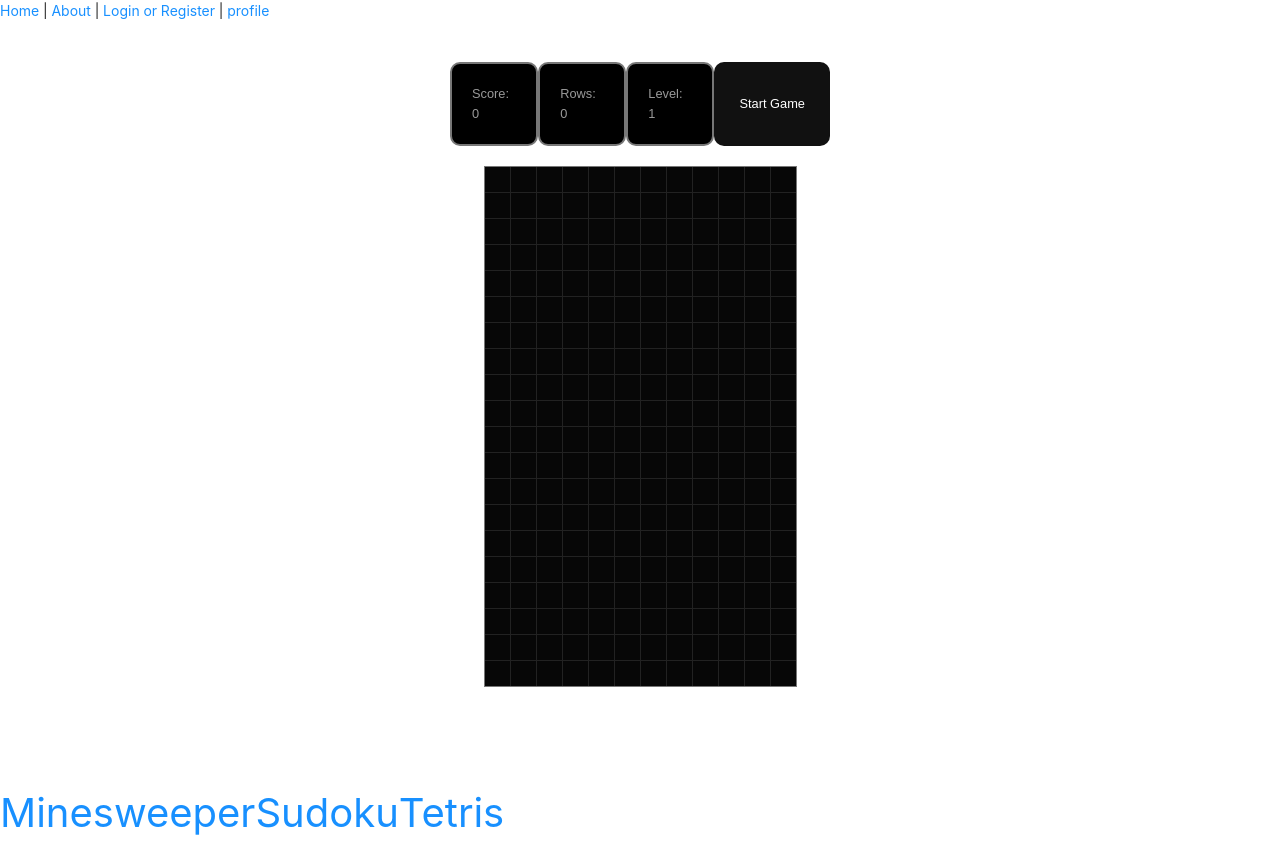
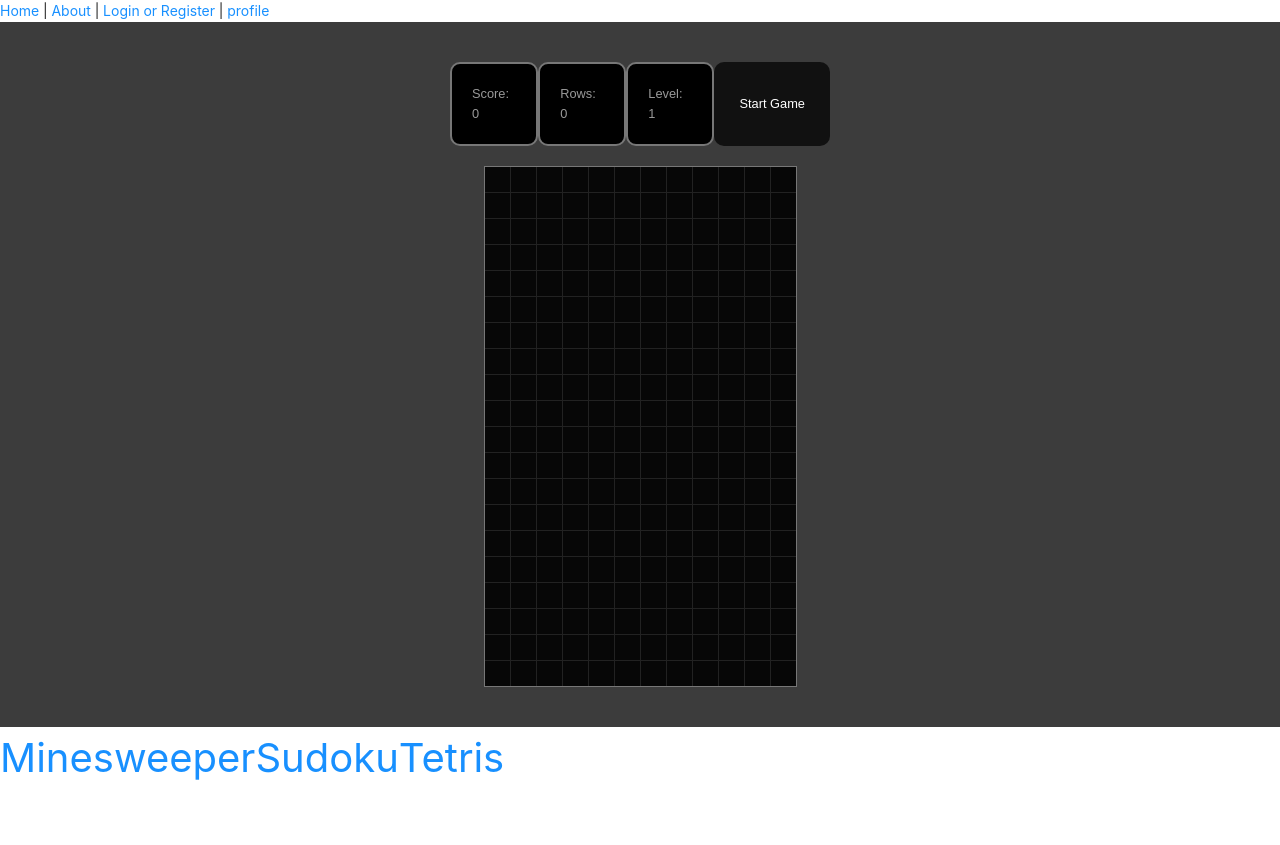
Before and after one commit to Manion-sebastian/waggroup, a Next.js app: page /tetris in a window 1280 px wide. After the commit the page ends 800 px from the top, so only its background shows below. Built offline with nearby package versions, Linux system fonts and the light colour scheme.

Commit message:
fixes swipe down feature and prevents swipe-scroll

```diff
--- a/components/tetris/App.styles.ts
+++ b/components/tetris/App.styles.ts
@@ -2,10 +2,10 @@ import styled from 'styled-components';
 
 export const StyledTetrisWrapper = styled.div`
   width: 100%;
-  height: 95vh;
+  height: 100%;
   overflow: hidden;
   outline: none;
-  user-select: none;
+  background-color: rgb(60, 60, 60);
 `;
 
 export const StyledTetris = styled.div`
@@ -14,13 +14,11 @@ export const StyledTetris = styled.div`
   align-items: center;
   padding: 40px;
   margin: 0 auto;
-  user-select: none;
 
   .display {
     display: flex;
     justify-content: space-between;
     width: 380px;
     padding: 0 0 -10px 0;
-    user-select: none;
   }
 `;
--- a/components/tetris/App.tsx
+++ b/components/tetris/App.tsx
@@ -87,6 +87,7 @@ const App: React.FC = () => {
   }
 
   const handlerSwipe = useSwipeable({
+    preventScrollOnSwipe: true,
     onSwipedRight: ({ event }) => {
       event.stopPropagation()
       if (!gameOver) {
@@ -100,22 +101,16 @@ const App: React.FC = () => {
         playerRotateLeft(stage)
       }
     },
-    // FIX THIS!!!!!!!!!!!!!!
-    onSwiping: ({ dir, event, first }) => {
+    onSwiping: ({ dir, event }) => {
       event.stopPropagation()
       if (!gameOver) {
         if(dir === 'Down') {
-          if(first) {
-            return
-          }
             setDropTime(30)
           }
       }
-
-      // onSwiping: ({ event }) => {
-      //   event.stopPropagation()
-      //   setDropTime(30)
-      // }
+    },
+    onTouchEndOrOnMouseUp: () => {
+      setDropTime(1000 / level + 200);
     }
   })
 
@@ -148,6 +143,7 @@ const App: React.FC = () => {
 
   return (
       <StyledTetrisWrapper role='button' tabIndex={0} onKeyDown={move} onKeyUp={keyUp}  onMouseDown={moveClick}  ref={gameArea}>
+
         <StyledTetris {...handlerSwipe}>
           <div className='display'>
               {gameOver ? (
@@ -171,8 +167,9 @@ const App: React.FC = () => {
 
 
         </StyledTetris>
+      </StyledTetrisWrapper>
 
-    </StyledTetrisWrapper>
+
   );
 };
 
```
Lines whose indentation alone changed are shown as unchanged.
